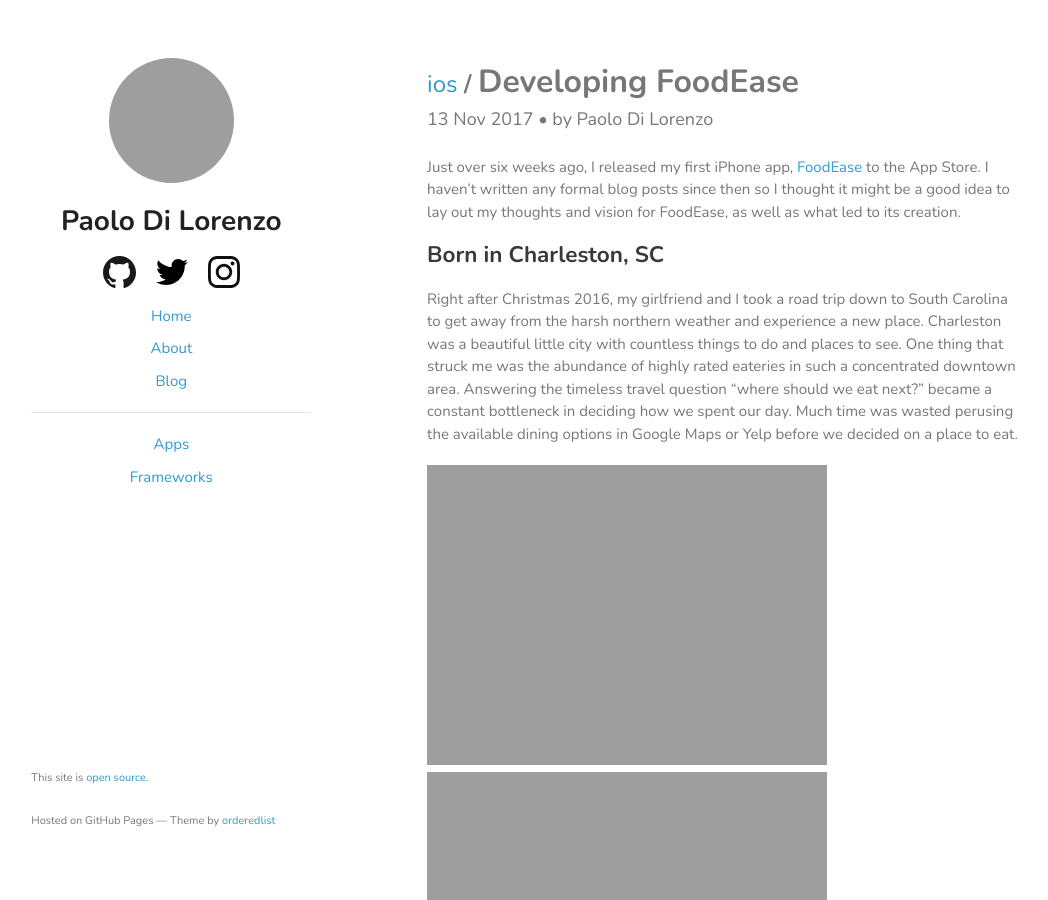
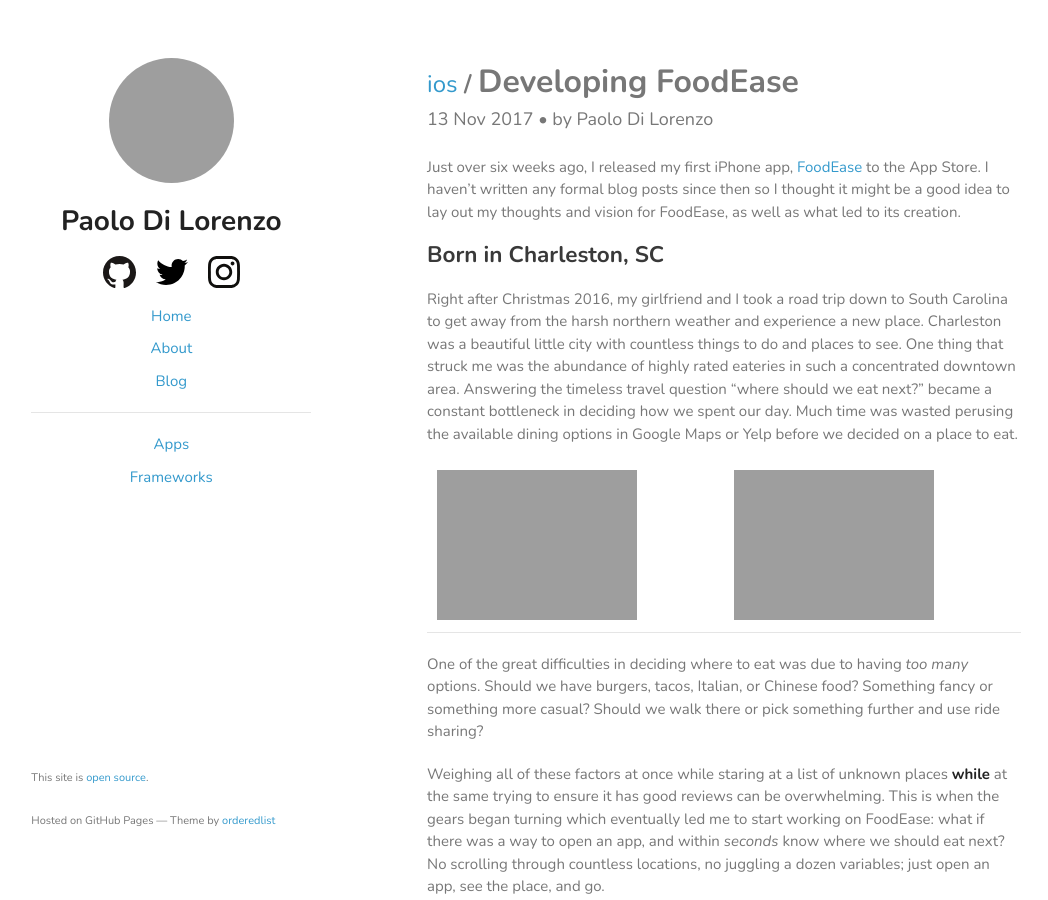
Before and after one commit to pdil/website-Jekyll, a Jekyll site: the page built from _posts/2017-11-13-developing-foodease.markdown, in a window 1280 px wide and 900 px high. Shown: the whole window, without its empty margins (114-1162 px from the left). Built offline with Jekyll 4.4.1, drawn with Linux system fonts in a browser that asks for light colours; grey boxes are pictures that could not be loaded.

Commit message:
Fix image sizes

```diff
--- a/_posts/2017-11-13-developing-foodease.markdown
+++ b/_posts/2017-11-13-developing-foodease.markdown
@@ -11,8 +11,12 @@
 ## Born in Charleston, SC
 Right after Christmas 2016, my girlfriend and I took a road trip down to South Carolina to get away from the harsh northern weather and experience a new place. Charleston was a beautiful little city with countless things to do and places to see. One thing that struck me was the abundance of highly rated eateries in such a concentrated downtown area. Answering the timeless travel question “where should we eat next?” became a constant bottleneck in deciding how we spent our day. Much time was wasted perusing the available dining options in Google Maps or Yelp before we decided on a place to eat.
 
-[![Google Maps]({{site.url}}/images/google_maps_example.png)]({{site.url}}/images/google_maps_example.png)
-[![Yelp]({{site.url}}/images/yelp_example.png)]({{site.url}}/images/yelp_example.png)
+<table>
+  <tr>
+    <td><a href="{{site.url}}/images/google_maps_example.png"><img src="{{site.url}}/images/google_maps_example.png" width="200" alt="Google Maps Example"></a></td>
+    <td><a href="{{site.url}}/images/yelp_example.png"><img src="{{site.url}}/images/yelp_example.png" width="200" alt="Yelp Example"></a></td>
+  </tr>
+</table>
 
 One of the great difficulties in deciding where to eat was due to having *too many* options. Should we have burgers, tacos, Italian, or Chinese food? Something fancy or something more casual? Should we walk there or pick something further and use ride sharing?
 
```
